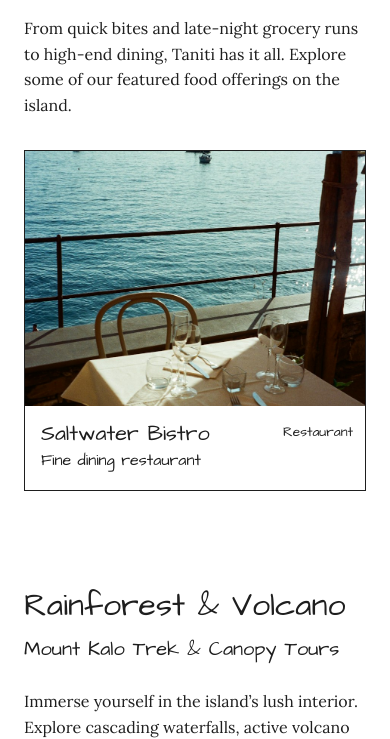
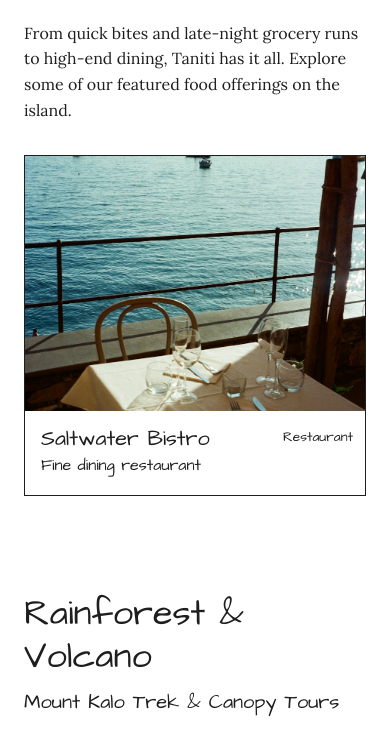
Before and after one commit to mitrerogelio/taniti, a plain HTML site: page things-to-do.html in a window 390 px wide. Shown: the part 426-1165 px from the top of the page. Drawn offline with Linux system fonts and the light colour scheme.

Commit message:
fix things to do heading styles

```diff
--- a/styles.css
+++ b/styles.css
@@ -483,17 +483,21 @@ header [aria-current="page"] {
 }
 
 /* Things to do */
-.things h2 {
+#food h2,
+#rainforest-volcano h2,
+#beaches h2 {
     font-size: 3rem;
 }
 
-.things .feature-card {
+.feature-card {
     max-width: 26rem;
     justify-self: center;
 }
 
 @media (max-width: 768px) {
-    .things h2 {
+    #food h2,
+    #rainforest-volcano h2,
+    #beaches h2 {
         font-size: 2.25rem;
     }
 }
```
